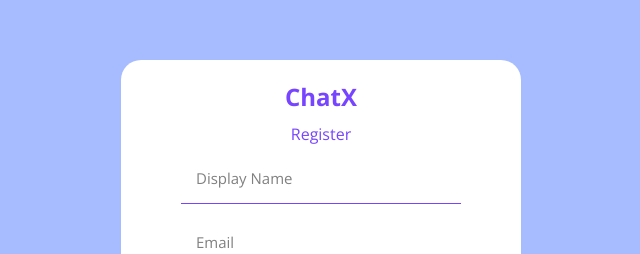
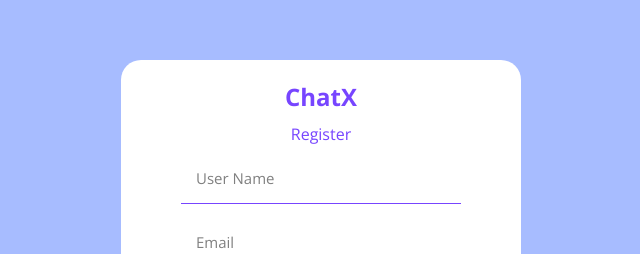
Before and after one commit to updwnheadlights/Chat_X, a React (Create React App) app: page / in a window 1280 px wide. Shown: the part 122-376 px from the top of the page, without its empty margins (319-959 px from the left). Built offline with nearby package versions, Linux system fonts and the light colour scheme.

Commit message:
Register Page V2.1
changed "Display Name" to "User Name"

```diff
--- a/src/pages/Register.jsx
+++ b/src/pages/Register.jsx
@@ -7,7 +7,7 @@ const Register = () => {
         <span className="logo">ChatX</span>
         <span className="title">Register</span>
         <form>
-         <input type="text" placeholder="Display Name"/>
+         <input type="text" placeholder="User Name"/>
          <input type="email" placeholder="Email" />
          <input type="password" placeholder="Password" />
          <input style = {{display:"none"}} type="file" id='file' />
```
